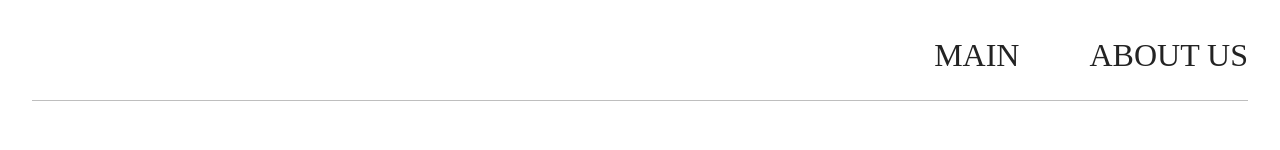
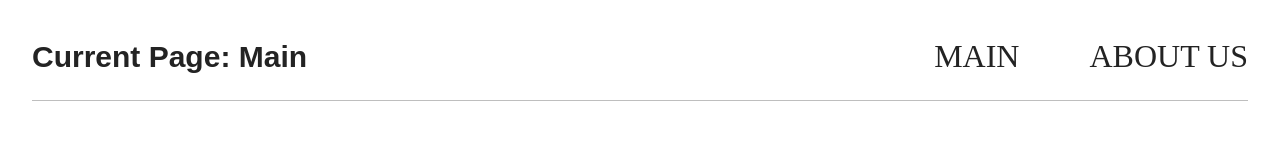
Before and after one commit to nataliyasamkevich/React2023Q1, a React (Vite) app: page / in a window 1280 px wide. Shown: the top 150 px of the page. Built offline with nearby package versions, Linux system fonts and the light colour scheme.

Commit message:
fix: shows current route

```diff
--- a/src/App.tsx
+++ b/src/App.tsx
@@ -7,7 +7,8 @@ import AboutUsPage from './pages/AboutUsPage';
 import NotFoundPage from './pages/NotFoundPage';
 import Header from './components/header';
 
-function App() {
+class App extends React.Component {
+  render() {
     return (
       <BrowserRouter>
         <Header />
@@ -20,5 +21,6 @@ function App() {
       </BrowserRouter>
     );
   }
+}
 
 export default App;
--- a/src/components/header.css
+++ b/src/components/header.css
@@ -3,19 +3,25 @@
   width: 100%;
   max-width: 1920px;
   display: flex;
-  justify-content: flex-end;
   margin: 0 auto;
   padding-top: 20px;
   margin-bottom: 60px;
 }
 
 .header::before {
-  content: "";
+  content: '';
   position: absolute;
   width: 100%;
   height: 1px;
   top: 100px;
   background: #bebebe;
+}
+
+.header__navigation {
+  display: flex;
+  flex-wrap: wrap;
+  justify-content: space-between;
+  width: 100%;
 }
 
 .navigation {
@@ -30,7 +36,7 @@
 }
 
 .navigation__link {
-  font-family: "PP Fragment";
+  font-family: 'PP Fragment';
   font-style: normal;
   font-weight: 400;
   font-size: 32px;
--- a/src/components/header.tsx
+++ b/src/components/header.tsx
@@ -2,18 +2,45 @@ import React from 'react';
 import { NavLink } from 'react-router-dom';
 import './header.css';
 
-function Header() {
+interface IHeaderState {
+  namePage: string;
+}
+export class Header extends React.Component<Record<string, never>, IHeaderState> {
+  constructor(props: Record<string, never>) {
+    super(props);
+
+    const name: string = window.location.pathname === '/' ? 'Main' : 'About Us';
+
+    this.state = {
+      namePage: name,
+    };
+  }
+
+  handleClick(name: string) {
+    this.setState({ namePage: name });
+  }
+
+  render() {
     return (
       <header className="header">
         <nav className="header__navigation">
+          <h2 className="current-page">Current Page: {this.state.namePage}</h2>
           <ul className="navigation__list">
             <li className="navigation__item">
-            <NavLink className="navigation__link" to={'/'}>
+              <NavLink
+                className="navigation__link"
+                to={'/'}
+                onClick={() => this.handleClick('Main')}
+              >
                 Main
               </NavLink>
             </li>
             <li className="navigation__item">
-            <NavLink className="navigation__link" to={'/about'}>
+              <NavLink
+                className="navigation__link"
+                to={'/about'}
+                onClick={() => this.handleClick('About us')}
+              >
                 About us
               </NavLink>
             </li>
@@ -22,5 +49,6 @@ function Header() {
       </header>
     );
   }
+}
 
 export default Header;
--- a/src/components/searchBar.tsx
+++ b/src/components/searchBar.tsx
@@ -8,10 +8,6 @@ class SearchBar extends React.Component<{ text?: string }, { value: string }> {
   }
 
   componentWillUnmount = () => {
-    localStorage.setItem('searchBarValue', this.state.value);
-  };
-
-  componentDidUpdate = () => {
     localStorage.setItem('searchBarValue', this.state.value);
   };
 
```
Lines whose indentation alone changed are shown as unchanged.
